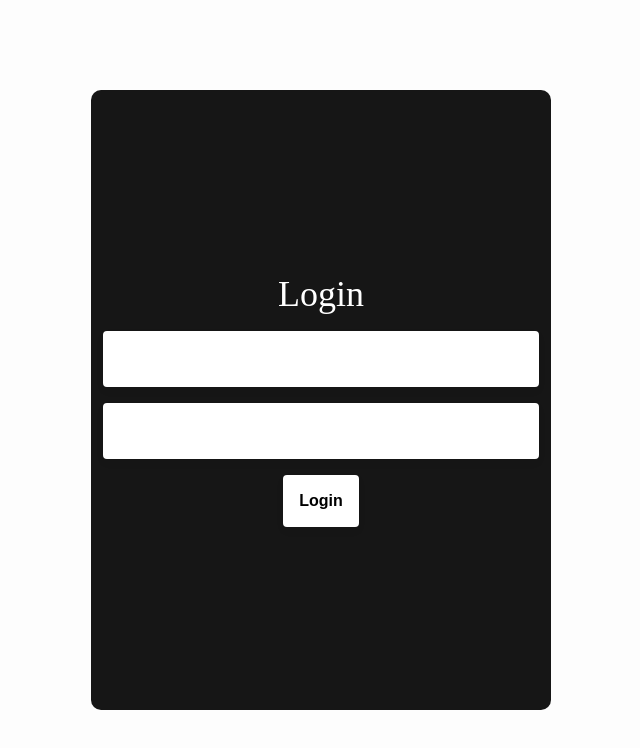
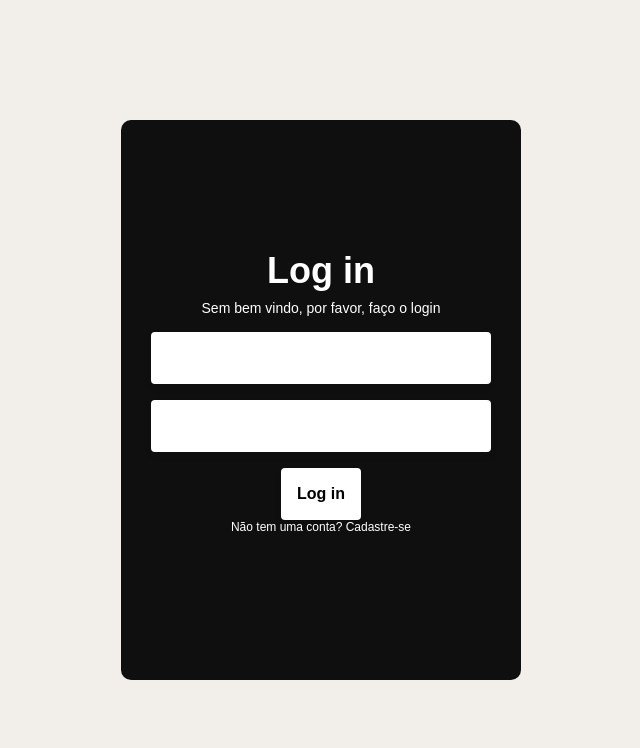
Before and after one commit to PdroHenriqueDev/photonique, a React (Create React App) app: page / in a window 1280 px wide. Shown: the top 748 px of the page, without its empty margins (319-959 px from the left). Built offline with nearby package versions, Linux system fonts and the light colour scheme.

Commit message:
refactor(styles): adding themeProvider and globalStles

```diff
--- a/public/index.html
+++ b/public/index.html
@@ -9,7 +9,6 @@
       name="description"
       content="Web site created using create-react-app"
     />
-    <link rel="stylesheet" href="./styles.css">
     <link rel="apple-touch-icon" href="%PUBLIC_URL%/logo192.png" />
     <!--
       manifest.json provides metadata used when your web app is installed on a
--- a/public/styles.css
+++ /dev/null
@@ -1,5 +0,0 @@
-html, body {
-    margin: 0;
-    padding: 0;
-    box-sizing: border-box;
-}
--- a/src/app/App.tsx
+++ b/src/app/App.tsx
@@ -1,13 +1,19 @@
 import { BrowserRouter as Router } from 'react-router-dom';
 import Routes from './routes';
 import { Container } from './styles';
+import { ThemeProvider } from 'styled-components';
+import { defaultTheme } from './assets/styles/themes/default';
+import { GlobalStyle } from './assets/styles/global';
 
 function App() {
   return (
     <Router>
-      <Container>
-        <Routes />
-      </Container>
+    <ThemeProvider theme={defaultTheme}>
+        <GlobalStyle />
+        <Container>
+            <Routes />
+        </Container>
+    </ThemeProvider>
     </Router>
   );
 }
--- /dev/null
+++ b/src/app/assets/styles/global.tsx
@@ -0,0 +1,20 @@
+import { createGlobalStyle } from 'styled-components';
+
+export const GlobalStyle =  createGlobalStyle`
+    *{
+        margin: 0;
+        padding: 0;
+        box-sizing: border-box;
+        font-family: 'Sora', sans-serif;
+    }
+
+    body {
+        background-color: ${({ theme }) => theme.colors.background};
+        color: ${({ theme }) => theme.colors.primary.lighter};
+        font-size: 16px;
+    }
+
+    button {
+        cursor: pointer;
+    }
+`;
--- /dev/null
+++ b/src/app/assets/styles/themes/default.ts
@@ -0,0 +1,62 @@
+// eslint-disable-next-line import/named
+import { DefaultTheme }  from 'styled-components';
+
+
+export const defaultTheme: DefaultTheme = {
+  colors: {
+    background: '#F2EFEB',
+    primary: {
+      lighter: '#F2F2F2',
+      light: '#D9D9D9',
+      main: '#A4A6A6',
+      dark: '#0F0F0F',
+    },
+    danger: {
+      light: '#F97171',
+      main: '#FC5050',
+      dark: '#F63131',
+    },
+    success: {
+      main: '#51CA73',
+    },
+  },
+};
+
+// export default {
+//   colors: {
+//     background: '#F6F5FC',
+//     primary: {
+//       lighter: '#E0E3FF',
+//       light: '#6674F4',
+//       main: '#5061FC',
+//       dark: '#3346F0',
+//     },
+//     gray: {
+//       900: '#222222',
+//       200: '#BCBCBC',
+//       100: '#E5E5E5',
+//     },
+//     danger: {
+//       light: '#F97171',
+//       main: '#FC5050',
+//       dark: '#F63131',
+//     },
+//     success: {
+//       main: '#51CA73',
+//     },
+//   },
+// };
+
+/* Color Theme Swatches in Hex */
+// .Copy-of-Black-Red-Silver-1-hex { color: #F2F2F2; }
+// .Copy-of-Black-Red-Silver-2-hex { color: #D9D9D9; }
+// .Copy-of-Black-Red-Silver-3-hex { color: #A4A6A6; }
+// .Copy-of-Black-Red-Silver-4-hex { color: #CF0210; }
+// .Copy-of-Black-Red-Silver-5-hex { color: #0F0F0F; }
+
+/* Color Theme Swatches in Hex */
+// .Inktober-2019-1-hex { color: #BFBFBF; }
+// .Inktober-2019-2-hex { color: #8C8C8C; }
+// .Inktober-2019-3-hex { color: #F2EFEB; }
+// .Inktober-2019-4-hex { color: #595959; }
+// .Inktober-2019-5-hex { color: #0D0D0D; }
--- a/src/app/components/button/index.tsx
+++ b/src/app/components/button/index.tsx
@@ -1,5 +1,5 @@
 // import Spinner from '../Spinner';
-import { ButtonProps } from '../../models/button.model';
+import { ButtonProps } from '../../models/components/button.model';
 import { DynamicButton } from './styles';
 
 export default function Button(props: ButtonProps) {
--- a/src/app/pages/register/components/form/index.tsx
+++ b/src/app/pages/register/components/form/index.tsx
@@ -1,14 +1,16 @@
 import Button from '../../../../components/button';
 import Input from '../../../../components/input';
-import { Container, TextLogin } from './styles';
+import { Container, TextLogin, TextRegister, TextWelcome } from './styles';
 
 function Form() {
   return (
     <Container>
-        <TextLogin>Login</TextLogin>
+        <TextLogin>Log in</TextLogin>
+        <TextWelcome>Sem bem vindo, por favor, faço o login</TextWelcome>
         < Input/>
         < Input/>
-        < Button label='Login' />
+        < Button label='Log in' />
+        <TextRegister>Não tem uma conta? Cadastre-se</TextRegister>
     </Container>
   );
 }
--- a/src/app/pages/register/components/form/styles.tsx
+++ b/src/app/pages/register/components/form/styles.tsx
@@ -8,8 +8,8 @@ export const Container = styled.div`
     flex-direction: column;
     align-items: center;
     justify-content: center;
-    background: #161616;
     border-radius: 10px;
+    background-color: ${({ theme }) => theme.colors.primary.dark};
 
     button {
         margin-top: 16px;
@@ -18,6 +18,19 @@ export const Container = styled.div`
 
 export const TextLogin = styled.span`
     font-size: 36px;
+    font-weight: 600;
+    color: #fff;
+    margin-bottom: 8px;
+`;
+
+export const TextWelcome = styled.span`
+    font-size: 14px;
+    color: #fff;
+    margin-bottom: 16px;
+`;
+
+export const TextRegister = styled.span`
+    font-size: 12px;
     font-weight: 500;
     color: #fff;
     margin-bottom: 16px;
--- a/src/app/pages/register/styles.tsx
+++ b/src/app/pages/register/styles.tsx
@@ -7,5 +7,4 @@ export const Container = styled.div`
     align-items: center;
     justify-content: center;
     overflow: hidden;
-    background-color: #FDFDFD;
 `;
--- a/src/app/styles.tsx
+++ b/src/app/styles.tsx
@@ -4,5 +4,4 @@ export const Container = styled.div`
     width: 100%;
     margin: 0;
     box-sizing: border-box;
-
 `;
```
Also changed, not shown: src/app/assets/styles/themes/styled.d.ts (added, +21 -0 lines), src/app/models/components/button.model.ts (renamed from src/app/models/button.model.ts), 1 other file (tests, documents, lock files or other folders).
